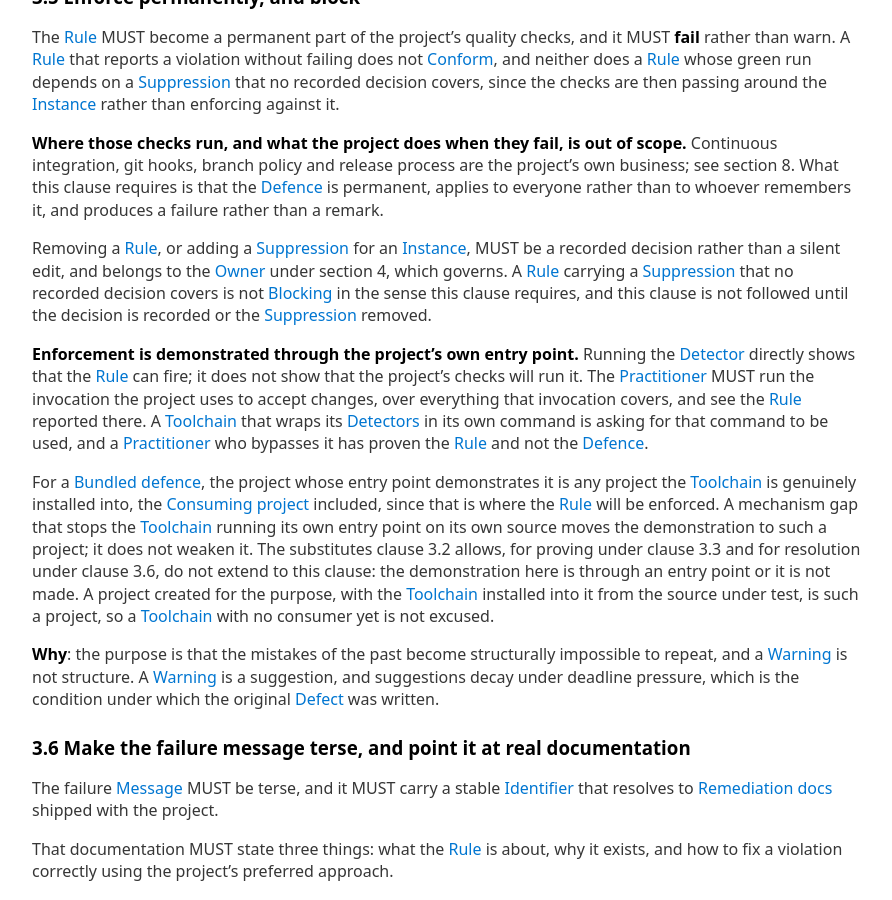
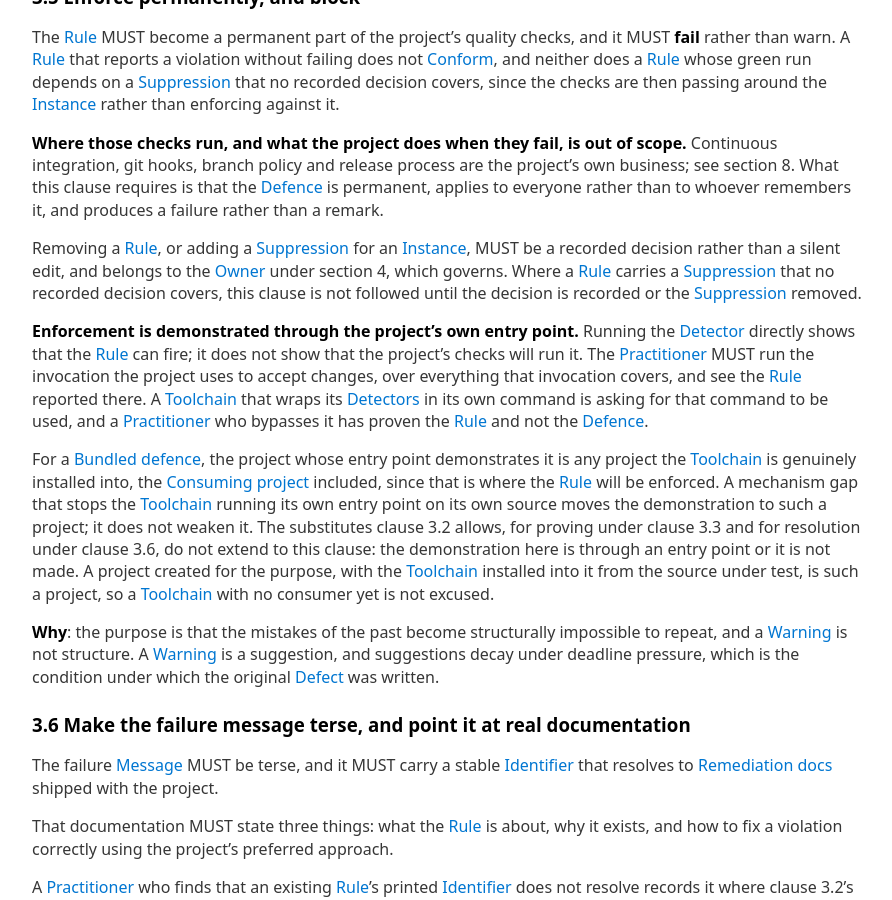
Before and after one commit to Defence-Before-Fix/defence-before-fix.github.io, a Jekyll site: the page built from SPEC.md, in a window 1280 px wide and 900 px high, scrolled down 14887 px. Shown: the whole window, without its empty margins (192-1084 px from the left). Built offline with Jekyll 4.4.1, drawn with Linux system fonts in a browser that asks for light colours; our own code applies the rules of GitHub Pages for plain Markdown files.

Commit message:
Re-review of PR 1 applied: 3.5 no longer glosses Blocking, changelog states the pass criteria and shared run numbering
Blocking finding B3: the method acceptance line said every verdict was within
the key; it now states the four-of-five criterion and the single-reader misses.
S12: the later 3.5 sentence drops "not Blocking in the sense this clause
requires". S13: run numbers are declared as positions in a shared sequence,
with the runs each document was read in. N14 and N15 applied.

```diff
--- a/SPEC.md
+++ b/SPEC.md
@@ -498,9 +498,9 @@
 
 A [Narrowing] reduces the [Practitioner]'s own work, which is why it is not left to self-report
 alone. The sentence is recorded with the [Narrowing] as part of the [Rule]'s [Remediation docs];
-the search confirms it. Code a [Narrowing] excludes
-MUST be searched to the standard of clause 3.1, and an [Instance] that search finds there
-disproves the sentence and reverses the [Narrowing]. Every [Narrowing] MUST be enumerable by the
+the search confirms it. Code a [Narrowing] excludes MUST be searched to the standard of clause
+3.1, and an [Instance] that search finds there disproves the sentence and reverses the
+[Narrowing]. Every [Narrowing] MUST be enumerable by the
 same means as the project's [Exceptions], so the [Owner] sees them in one place, and a
 [Narrowing] that excludes more code than the [Rule] still covers MUST be reported to the [Owner]
 as if it were a [Suppression]. The sentence remains the test of whether an exclusion is honest;
@@ -664,9 +664,9 @@
 than to whoever remembers it, and produces a failure rather than a remark.
 
 Removing a [Rule], or adding a [Suppression] for an [Instance], MUST be a recorded decision rather
-than a silent edit, and belongs to the [Owner] under section 4, which governs. A [Rule] carrying a
-[Suppression] that no recorded decision covers is not [Blocking] in the sense this clause requires,
-and this clause is not followed until the decision is recorded or the [Suppression] removed.
+than a silent edit, and belongs to the [Owner] under section 4, which governs. Where a [Rule]
+carries a [Suppression] that no recorded decision covers, this clause is not followed until the
+decision is recorded or the [Suppression] removed.
 
 **Enforcement is demonstrated through the project's own entry point.** Running the [Detector]
 directly shows that the [Rule] can fire; it does not show that the project's checks will run it.
```
Also changed, not shown: CHANGELOG.md.
